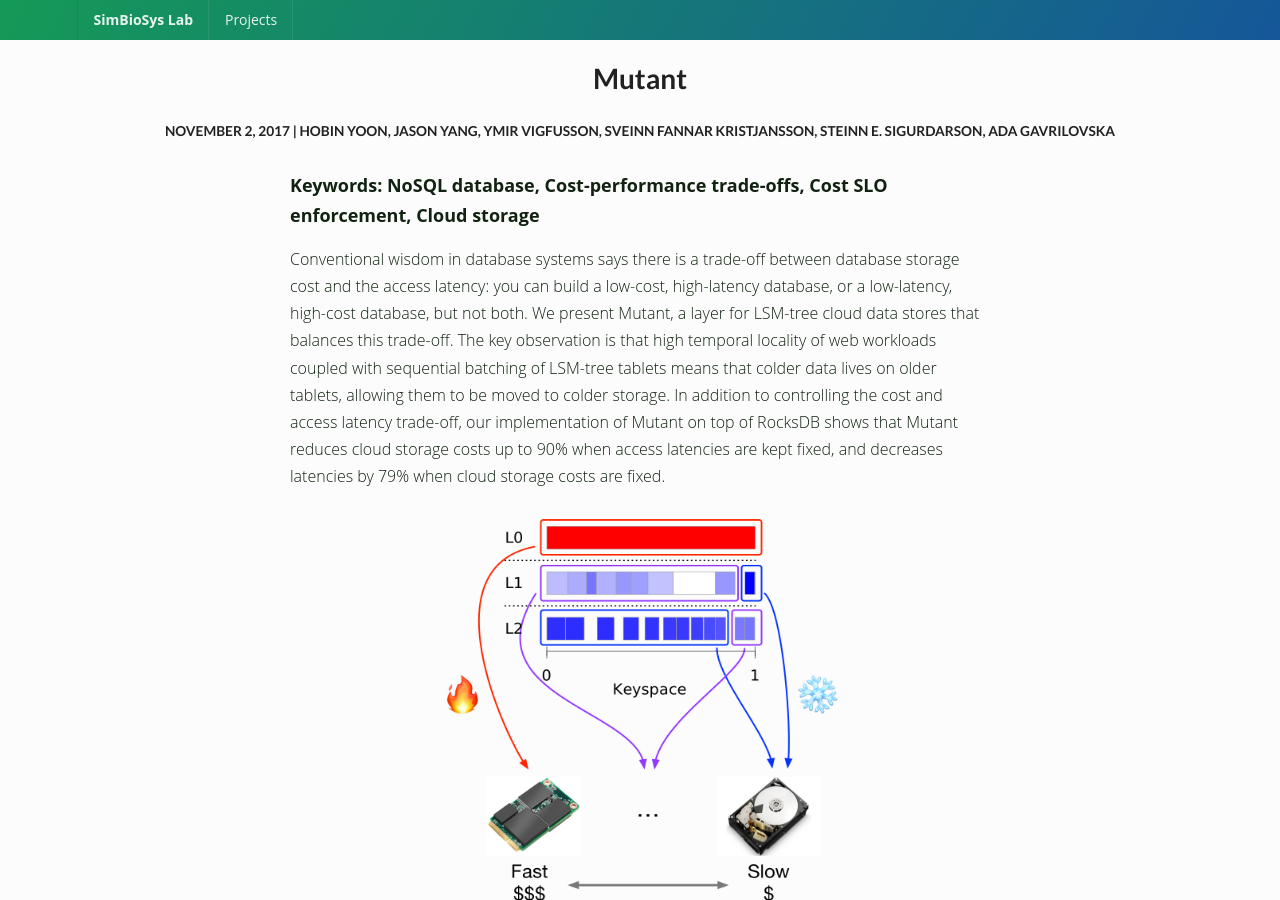
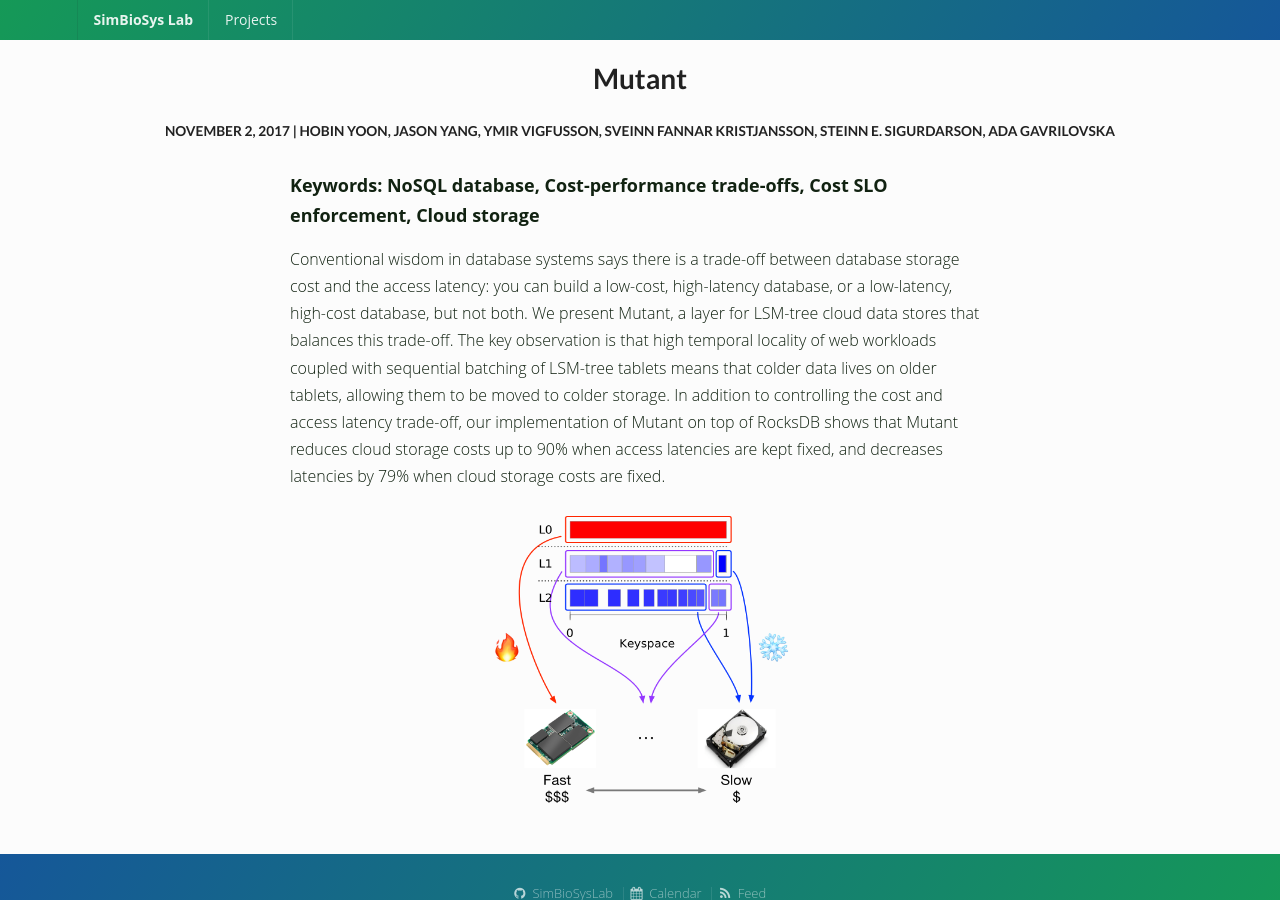
Before and after one commit to meditates/simbiosyslab.github.io, a Jekyll site: the page built from _posts/2017-11-02-mutant.markdown, in a window 1280 px wide and 900 px high. Built offline with Jekyll 4.4.1, drawn with Linux system fonts in a browser that asks for light colours; nearby versions of some CDN libraries.

Commit message:
smaller img

```diff
--- a/_posts/2017-11-02-mutant.markdown
+++ b/_posts/2017-11-02-mutant.markdown
@@ -27,4 +27,4 @@
   our implementation of Mutant on top of RocksDB shows that Mutant reduces cloud storage costs up to 90%
 when access latencies are kept fixed, and decreases latencies by 79% when cloud storage costs are fixed.
 
-<img class="ui centered large rounded image" style="width: 400px; height: 400px;" src="../resources/posts/mutant/mutant-design-highlevel.png"/>
+<img class="ui centered large rounded image" style="width: 300px; height: 300px;" src="../resources/posts/mutant/mutant-design-highlevel.png"/>
```
